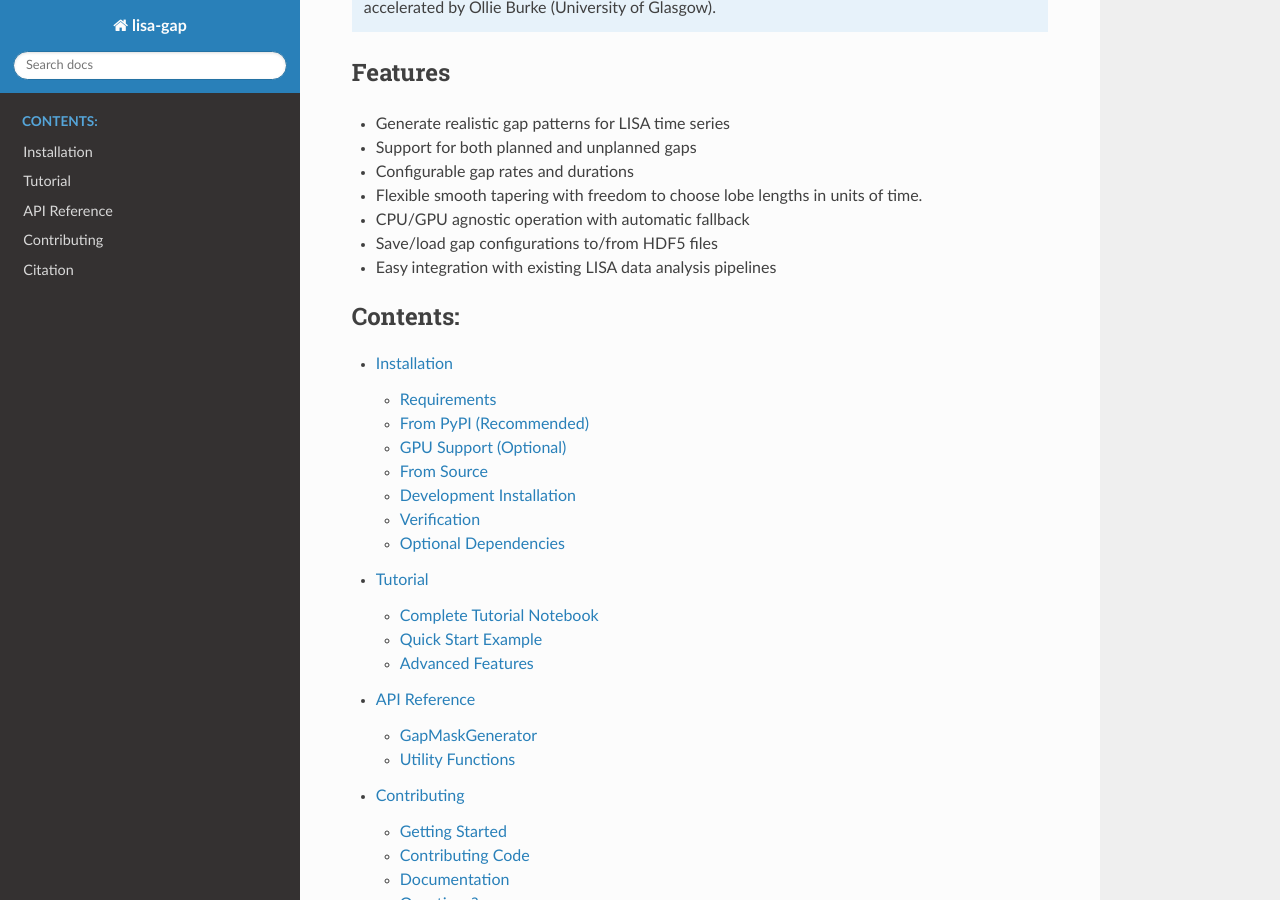
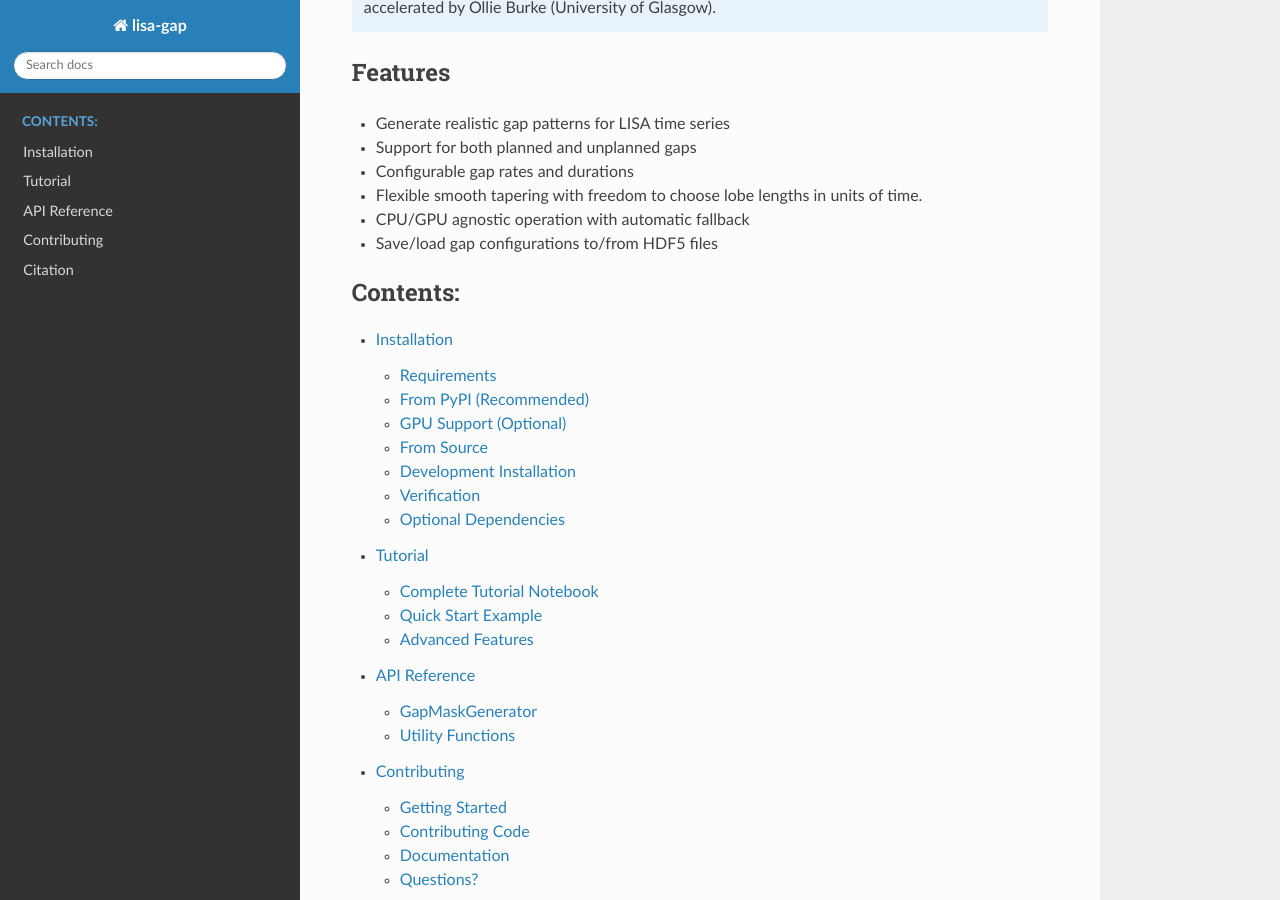
Before and after one commit to OllieBurke/lisagap, a Sphinx documentation site: the page built from docs/source/index.rst, in a window 1280 px wide and 900 px high, scrolled down 493 px. Built offline with Sphinx 7.4.7 and the Read the Docs theme 3.1.0, drawn with Linux system fonts in a browser that asks for light colours; pages that are not in the unit, such as notebooks, are missing from menus.

```diff
--- a/docs/source/index.rst
+++ b/docs/source/index.rst
@@ -23,7 +23,6 @@ Features
 * Flexible smooth tapering with freedom to choose lobe lengths in units of time.
 * CPU/GPU agnostic operation with automatic fallback
 * Save/load gap configurations to/from HDF5 files
-* Easy integration with existing LISA data analysis pipelines
 
 .. toctree::
    :maxdepth: 2
--- a/lisa_gap/__init__.py
+++ b/lisa_gap/__init__.py
@@ -1,4 +1,5 @@
 from .gap_mask_generator import GapMaskGenerator
 
 __version__ = "0.2.0"
+__author__ = "Ollie Burke"
 __all__ = ["GapMaskGenerator"]
```
